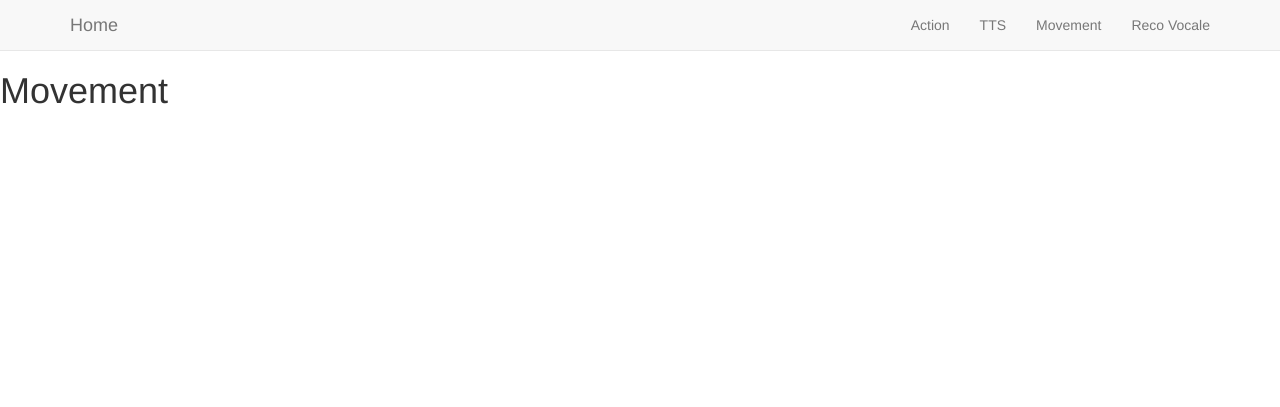
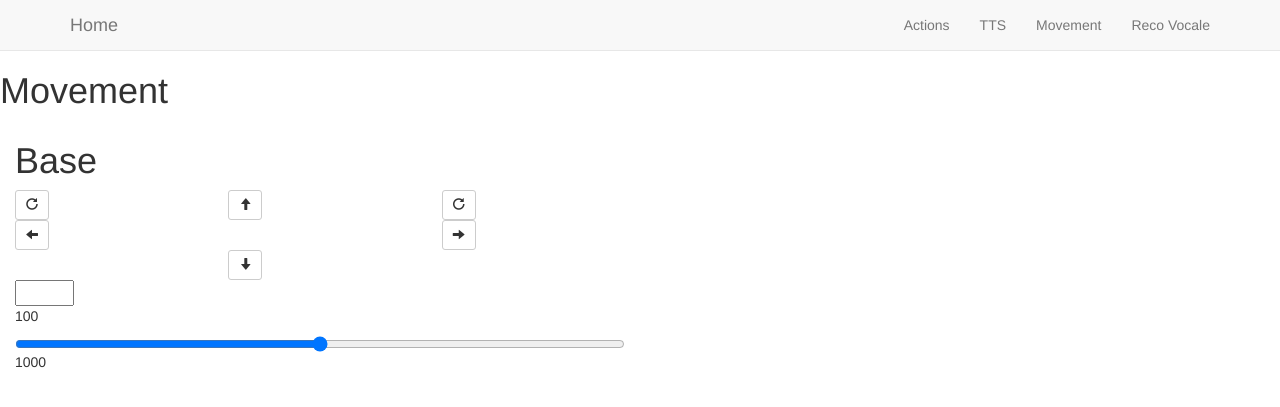
Before and after one commit to AMontagu/InmoovHead, a Django app: page /movement/ in a window 1280 px wide. Shown: the top 407 px of the page. Run offline with Django 3.2, Linux system fonts and the light colour scheme; a user stored in the database is signed in; some libraries are stand-ins or nearby versions.

Commit message:
add html for movement

```diff
--- a/InmoovHeadServer/templates/actions.html
+++ b/InmoovHeadServer/templates/actions.html
@@ -2,6 +2,6 @@
 
 {% block content %}
 
-<h1>Actions</h1>
+    <h1>Actions</h1>
 
 {% endblock %}
--- a/InmoovHeadServer/templates/movement.html
+++ b/InmoovHeadServer/templates/movement.html
@@ -2,6 +2,69 @@
 
 {% block content %}
 
-<h1>Movement</h1>
+    <h1>Movement</h1>
+
+    <div class="col-md-6">
+        <h1>Base</h1>
+        <div class="row">
+          <div class="col-xs-4 containBtnMove">
+            <button id="rotateLeft" type="button" data-movement="rotate-left"
+                    class="btn btn-default btn-sm btnArrow">
+              <span class="glyphicon glyphicon-repeat" aria-hidden="true"></span>
+            </button>
+          </div>
+          <div class="col-xs-4 containBtnMove">
+            <button id="moveForward" type="button" data-movement="up" class="btn btn-default btn-sm btnArrow">
+              <span class="glyphicon glyphicon-arrow-up" aria-hidden="true"></span>
+            </button>
+          </div>
+          <div class="col-xs-4 containBtnMove">
+            <button id="rotateRight" type="button" data-movement="rotate-right"
+                    class="btn btn-default btn-sm btnArrow">
+              <span class="glyphicon glyphicon-repeat" aria-hidden="true"></span>
+            </button>
+          </div>
+        </div>
+
+        <div class="row marginT30">
+          <div class="col-xs-4 containBtnMove">
+            <button id="translateLeft" type="button" data-movement="left"
+                    class="btn btn-default btn-sm btnArrow">
+              <span class="glyphicon glyphicon-arrow-left" aria-hidden="true"></span>
+            </button>
+          </div>
+          <div class="col-xs-4 containBtnMove"></div>
+          <div class="col-xs-4 containBtnMove">
+            <button id="translateRight" type="button" data-movement="right"
+                    class="btn btn-default btn-sm btnArrow">
+              <span class="glyphicon glyphicon-arrow-right" aria-hidden="true"></span>
+            </button>
+          </div>
+        </div>
+
+        <div class="row marginT30">
+          <div class="col-xs-4 containBtnMove">
+          </div>
+          <div class="col-xs-4 containBtnMove">
+            <button id="moveBackward" type="button" data-movement="down"
+                    class="btn btn-default btn-sm btnArrow">
+              <span class="glyphicon glyphicon-arrow-down" aria-hidden="true"></span>
+            </button>
+          </div>
+          <div class="col-xs-4 containBtnMove">
+          </div>
+        </div>
+
+        <div class="row marginT50">
+          <div class="col-xs-12 txtAlignC">
+            <input id="speedText" type="text" size=4>
+            <div class="speedSlider marginT30">
+              <p class="sliderElement">100</p>
+              <input id="speedSlider" type="range" class="sliderLoga sliderElement" min="100" max="1000" step="10">
+              <p class="sliderElement">1000</p>
+            </div>
+          </div>
+        </div>
+      </div>
 
 {% endblock %}
--- a/InmoovHeadServer/templates/shared/navbar.html
+++ b/InmoovHeadServer/templates/shared/navbar.html
@@ -11,7 +11,7 @@
         </div>
         <div id="navbar" class="navbar-collapse collapse">
           <ul class="nav navbar-nav navbar-right">
-            <li><a href="/actions">Action</a></li>
+            <li><a href="/actions">Actions</a></li>
             <li><a href="/tts">TTS</a></li>
             <li><a href="/movement">Movement</a></li>
               <li><a href="/recoVocale">Reco Vocale</a></li>
--- a/InmoovHeadServer/templates/tts.html
+++ b/InmoovHeadServer/templates/tts.html
@@ -2,6 +2,6 @@
 
 {% block content %}
 
-<h1>Text To Speech</h1>
+    <h1>Text To Speech</h1>
 
 {% endblock %}
```
Also changed, not shown: InmoovHeadServer/templates/index.html (+3 -4 lines), 1 other file.
